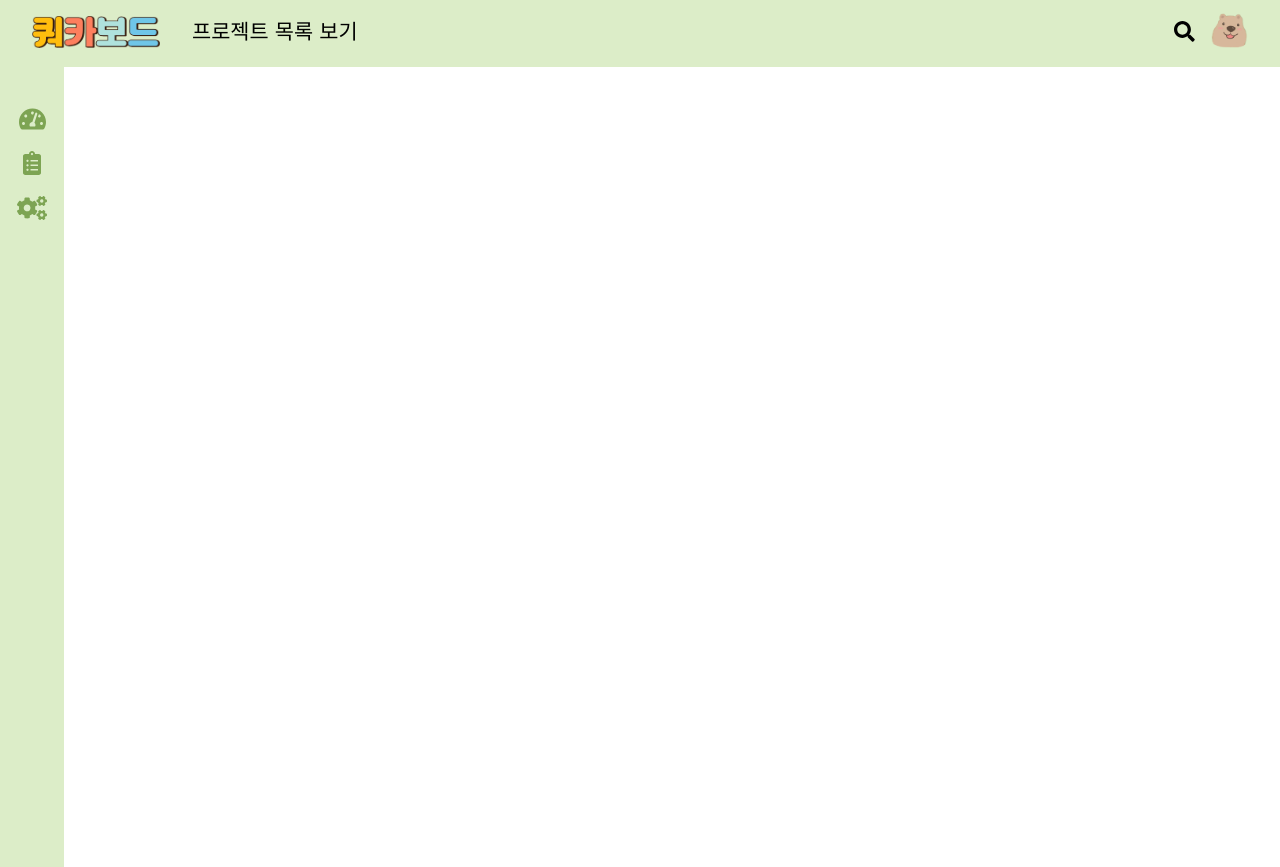
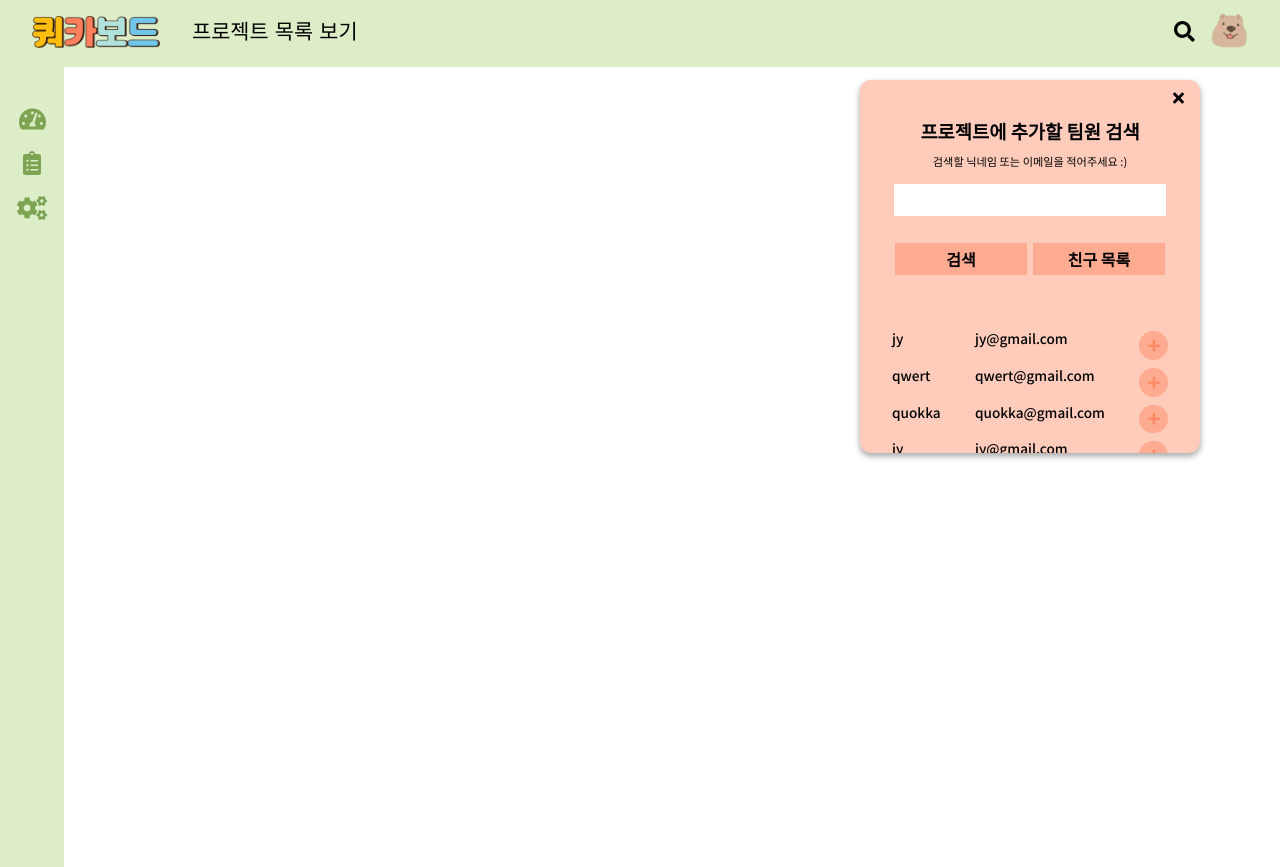
Before and after one commit to codestates/quokkaBoard-client, a React (Create React App) app: page / in a window 1280 px wide. Both pictures are taken after a click on the button 1184 px from the left and 33 px from the top of the page. Built offline with nearby package versions, Linux system fonts and the light colour scheme.

Commit message:
💄 Create Search Modal

```diff
--- /dev/null
+++ b/src/components/views/modal/createProject/CreateProject.tsx
@@ -0,0 +1,41 @@
+import React from 'react';
+import styles from './sections/createProject.module.css';
+
+const CreateProject = (props: any) => {
+	return (
+		<div className={styles.container}>
+			<section>
+				<div className={styles.close_btn} onClick={props.isNewProjectModalClose}>
+					<i className="fas fa-times"></i>
+				</div>
+				<h1 className={styles.project__title}>새 프로젝트</h1>
+				<div className={styles.div}>
+					<label className={styles.subject} htmlFor="subject">
+						제목
+					</label>
+					<input className={styles.subject__input} type="text" name="" id="subject" />
+				</div>
+				<div className={styles.div}>
+					<label htmlFor="discription">설명</label>
+					<input className={styles.discription__input} type="text" name="" id="discription" />
+				</div>
+				<div className={styles.div}>
+					<p className={styles.p}>
+						프로젝트 멤버 <span className={styles.span}>(선택사항)</span>
+					</p>
+					<button className={styles.project_member_add_btn} onClick={props.isNewProjectModalClose}>
+						<i className="fas fa-plus"></i>
+					</button>
+				</div>
+			</section>
+			<div className={styles.buttons}>
+				<button className={styles.cancel_btn} onClick={props.isNewProjectModalClose}>
+					취소
+				</button>
+				<button className={styles.make_btn}>만들기</button>
+			</div>
+		</div>
+	);
+};
+
+export default CreateProject;
--- a/src/components/views/nav/createProject/sections/createProject.module.css
+++ b/src/components/views/modal/createProject/sections/createProject.module.css
@@ -9,6 +9,7 @@
 	padding: 1.5rem;
 	transform: translate(-50%, -50%);
 	text-align: center;
+	box-shadow: 0 3px 6px rgba(0, 0, 0, 0.16), 0 3px 6px rgba(0, 0, 0, 0.23);
 }
 
 .close_btn {
@@ -33,7 +34,7 @@
 .div:last-child {
 	display: flex;
 	align-items: center;
-	transform: translateX(17.5%);
+	transform: translateX(16%);
 	margin-top: 1.5rem;
 }
 
@@ -50,9 +51,45 @@
 .project_member_add_btn {
 	font-size: 2rem;
 	color: var(--amber-dark);
+	transition: all 0.3s ease-in;
+}
+
+.project_member_add_btn:hover {
+	color: var(--orange-dark);
+}
+
+.project_member_add_btn:active {
+	transform: scale(1.1);
 }
 
 .span {
 	color: var(--gray2);
 	margin-right: 1rem;
 }
+
+.buttons {
+	transform: translateX(33%);
+}
+
+.cancel_btn,
+.make_btn {
+	width: 5rem;
+	height: 2rem;
+	margin-right: 0.5rem;
+	border-radius: 0.3rem;
+	background-color: var(--green-d);
+	color: var(--white);
+	font-weight: bold;
+	transition: all 0.3s ease-in;
+}
+
+.cancel_btn:hover,
+.make_btn:hover {
+	color: var(--orange-dark);
+	background-color: var(--amber-dark);
+}
+
+.cancel_btn:active,
+.make_btn:active {
+	transform: scale(1.1);
+}
--- a/src/components/views/nav/subNavbar/projectListModal/sections/projectListModal.module.css
+++ b/src/components/views/modal/projectListModal/sections/projectListModal.module.css
@@ -9,6 +9,8 @@
 	padding: 1rem 1rem;
 	cursor: pointer;
 	font-family: var(--font-sub1);
+	animation: project_modal_show 0.4s;
+	box-shadow: 0 3px 6px rgba(0, 0, 0, 0.16), 0 3px 6px rgba(0, 0, 0, 0.23);
 }
 
 .close_btn {
@@ -42,3 +44,14 @@
 	color: var(--orange-light);
 	margin-right: 0.5rem;
 }
+
+@keyframes project_modal_show {
+	0% {
+		transform: translateY(-15px);
+		opacity: 0;
+	}
+	100% {
+		transform: translateY(0px);
+		opacity: 100;
+	}
+}
--- /dev/null
+++ b/src/components/views/modal/search/Search.tsx
@@ -0,0 +1,42 @@
+import React, { useState } from 'react';
+import styles from './sections/search.module.css';
+import searchResult from './sections/searchResult';
+
+const Search = (props: any) => {
+	const [searchPerson, setSearchPerson] = useState(searchResult);
+
+	return (
+		<section className={styles.container}>
+			<div className={styles.close_btn} onClick={props.isSearchModalClose}>
+				<i className="fas fa-times"></i>
+			</div>
+			<h3 className={styles.title}>프로젝트에 추가할 팀원 검색</h3>
+			<div className={styles.div}>
+				<label className={styles.label} htmlFor="search_name">
+					검색할 닉네임 또는 이메일을 적어주세요 :)
+				</label>
+				<input className={styles.search_name_input} id="search_name" />
+			</div>
+			<div className={styles.div_btn}>
+				<button className={styles.search_btn}>검색</button>
+				<button className={styles.friends_btn}>친구 목록</button>
+			</div>
+
+			<ul className={styles.ul}>
+				{searchPerson.map((result) => {
+					return (
+						<li key={result.id} className={styles.li}>
+							<span className={styles.nickname}>{result.nickname}</span>
+							<span className={styles.email}>{result.email} </span>
+							<button className={styles.plus_btn}>
+								<i className="fas fa-plus"></i>
+							</button>
+						</li>
+					);
+				})}
+			</ul>
+		</section>
+	);
+};
+
+export default Search;
--- /dev/null
+++ b/src/components/views/modal/search/sections/search.module.css
@@ -0,0 +1,119 @@
+.container {
+	position: absolute;
+	top: 5rem;
+	right: 5rem;
+	width: 340px;
+	background-color: var(--deep-orange-light);
+	border-radius: 0.7rem;
+	animation: project_modal_show 0.4s;
+	text-align: center;
+	box-shadow: 0 3px 6px rgba(0, 0, 0, 0.16), 0 3px 6px rgba(0, 0, 0, 0.23);
+}
+
+.close_btn {
+	position: absolute;
+	top: 0.5rem;
+	right: 1rem;
+	cursor: pointer;
+	transition: all 0.3s ease-in;
+}
+
+.label {
+	font-size: 0.7rem;
+}
+
+.search_name_input {
+	background-color: var(--white);
+	width: 80%;
+	height: 2rem;
+	font-size: 0.8rem;
+	padding: 0 0.7rem;
+	margin: 1rem 0 0.2rem 0;
+}
+
+.div_btn {
+	/* text-align: left; */
+	margin: 1.5rem 2rem 3rem 2rem;
+}
+
+.search_btn,
+.friends_btn {
+	background-color: var(--deep-orange);
+	width: 48%;
+	height: 2rem;
+	transition: all 0.3s ease-in;
+	font-weight: bold;
+}
+
+.search_btn {
+	margin-right: 0.35rem;
+}
+
+.close_btn:hover {
+	color: var(--deep-orange-dark);
+}
+
+.search_btn:hover,
+.friends_btn:hover {
+	color: var(--white);
+	background-color: var(--deep-orange-dark);
+	box-shadow: 0 3px 6px rgba(0, 0, 0, 0.16), 0 3px 6px rgba(0, 0, 0, 0.23);
+}
+
+.close_btn:active,
+.search_btn:active,
+.friends_btn:active {
+	transform: scale(1.1);
+}
+
+.title {
+	margin-top: 2.5rem;
+	margin-bottom: 0.5rem;
+	text-align: center;
+}
+
+.ul {
+	height: 130px;
+	overflow: auto;
+}
+
+.li {
+	margin: 0.5rem 2rem;
+	font-size: 0.85rem;
+	font-weight: var(--medium);
+	display: flex;
+	justify-content: space-between;
+}
+
+.nickname,
+.email {
+	margin-right: 1.5rem;
+}
+
+.plus_btn {
+	width: 1.8rem;
+	height: 1.8rem;
+	border-radius: 50%;
+	color: var(--deep-orange-dark);
+	background-color: var(--deep-orange);
+	transition: all 0.3s ease-in;
+}
+
+.plus_btn:hover {
+	color: var(--deep-orange-dark);
+}
+
+.plus_btn :active {
+	transform: scale(1.1);
+}
+
+@keyframes project_modal_show {
+	0% {
+		transform: translateY(-15px);
+		opacity: 0;
+	}
+	100% {
+		transform: translateY(0px);
+		opacity: 100;
+	}
+}
--- /dev/null
+++ b/src/components/views/modal/search/sections/searchResult.ts
@@ -0,0 +1,16 @@
+interface Person {
+	id: number;
+	nickname: string;
+	email: string;
+}
+
+const searchResult: Array<Person> = [
+	{ id: 1, nickname: 'jy', email: 'jy@gmail.com' },
+	{ id: 2, nickname: 'qwert', email: 'qwert@gmail.com' },
+	{ id: 3, nickname: 'quokka', email: 'quokka@gmail.com' },
+	{ id: 4, nickname: 'jy', email: 'jy@gmail.com' },
+	{ id: 5, nickname: 'qwert', email: 'qwert@gmail.com' },
+	{ id: 6, nickname: 'quokka', email: 'quokka@gmail.com' },
+];
+
+export default searchResult;
--- a/src/components/views/nav/createProject/CreateProject.tsx
+++ /dev/null
@@ -1,33 +0,0 @@
-import React from 'react';
-import styles from './sections/createProject.module.css';
-
-const CreateProject = (props: any) => {
-	return (
-		<section className={styles.container}>
-			<div className={styles.close_btn} onClick={props.isNewProjectModalClose}>
-				<i className="fas fa-times"></i>
-			</div>
-			<h1 className={styles.project__title}>새 프로젝트</h1>
-			<div className={styles.div}>
-				<label className={styles.subject} htmlFor="subject">
-					제목
-				</label>
-				<input className={styles.subject__input} type="text" name="" id="subject" />
-			</div>
-			<div className={styles.div}>
-				<label htmlFor="discription">설명</label>
-				<input className={styles.discription__input} type="text" name="" id="discription" />
-			</div>
-			<div className={styles.div}>
-				<p>
-					프로젝트 멤버 <span className={styles.span}>(선택사항)</span>
-				</p>
-				<button className={styles.project_member_add_btn}>
-					<i className="fas fa-plus"></i>
-				</button>
-			</div>
-		</section>
-	);
-};
-
-export default CreateProject;
--- a/src/components/views/nav/subNavbar/SubNavbar.tsx
+++ b/src/components/views/nav/subNavbar/SubNavbar.tsx
@@ -2,8 +2,9 @@ import React, { useCallback, useState } from 'react';
 import styles from './sections/navbar.module.css';
 import profileImg from './sections/profile_img.png';
 import mainLogo2 from './sections/main_logo2.png';
-import ProjectListModal from './projectListModal/ProjectListModal';
-import CreateProject from '../createProject/CreateProject';
+import ProjectListModal from '../../modal/projectListModal/ProjectListModal';
+import CreateProject from '../../modal/createProject/CreateProject';
+import Search from '../../modal/search/Search';
 
 const SubNavbar = () => {
 	const [projects, setProjects] = useState([]);
@@ -27,12 +28,13 @@ const SubNavbar = () => {
 		setNewProjectClick(false);
 	}, [isNewProjectClicked]);
 
-	const isSearchClick = useCallback(
-		(e: any) => {
-			console.log(e.target);
-		},
-		[isSearchClicked],
-	);
+	const isSearchModalOpen = useCallback(() => {
+		setSearchClick(true);
+	}, [isSearchClicked]);
+
+	const isSearchModalClose = useCallback(() => {
+		setSearchClick(false);
+	}, [isSearchClicked]);
 
 	return (
 		<nav className={styles.container}>
@@ -50,7 +52,7 @@ const SubNavbar = () => {
 				</div>
 				<div className={styles.sub_menu_right}>
 					<div className={styles.search}>
-						<button className={styles.button} onClick={isSearchClick}>
+						<button className={styles.button} onClick={isSearchModalOpen}>
 							<i className="fas fa-search"></i>
 						</button>
 					</div>
@@ -74,6 +76,7 @@ const SubNavbar = () => {
 			) : (
 				''
 			)}
+			{isSearchClicked ? <Search isSearchModalClose={isSearchModalClose} /> : ''}
 		</nav>
 	);
 };
```
Also changed, not shown: src/components/views/modal/projectListModal/ProjectListModal.tsx (renamed from src/components/views/nav/subNavbar/projectListModal/ProjectListModal.tsx).
